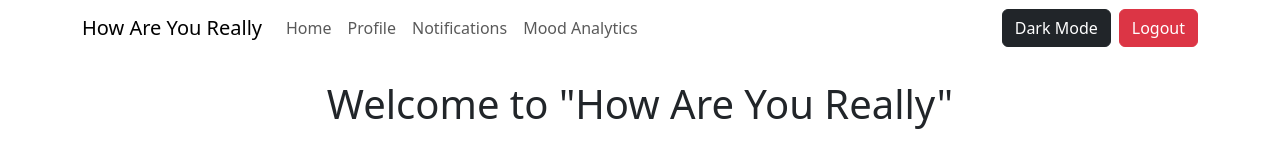
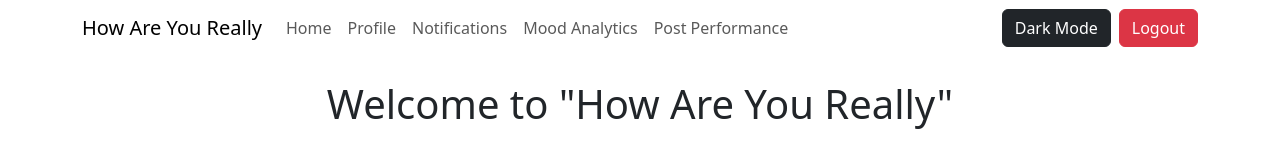
Before and after one commit to jeffdruid/how-are-you-really, a React (Create React App) app in the folder frontend/: page / in a window 1280 px wide. Shown: the top 156 px of the page. Built offline with nearby package versions, Linux system fonts and the light colour scheme; no server answers; the database is empty; sample sign-in values are in the browser's storage.

Commit message:
Refactor package dependencies and add PostPerformance component

```diff
--- a/frontend/src/App.js
+++ b/frontend/src/App.js
@@ -12,11 +12,13 @@ import NotFound from './components/NotFound';
 import PostDetail from './components/PostDetail';
 import NotificationsList from './components/NotificationsList';
 import MoodAnalytics from './components/MoodAnalytics';
+import PostPerformance from './components/PostPerformance';
 import './App.css';
 import { auth, firestore } from './firebase';
 import { getRedirectResult } from 'firebase/auth';
 import { doc, getDoc, setDoc, serverTimestamp } from 'firebase/firestore';
-
+import { Chart, registerables } from 'chart.js';
+Chart.register(...registerables);
 const App = () => {
   const [darkMode, setDarkMode] = useState(false);
   const navigate = useNavigate();
@@ -88,6 +90,7 @@ const App = () => {
         <Route path="/users/:userId" element={<ProfileView />} /> {/* Viewing other users' profiles */}
         <Route path="/posts/:id" element={<PostDetail />} />
         <Route path="/mood-analytics" element={<MoodAnalytics />} /> {/* New route for Mood Analytics */}
+        <Route path="/post-performance" element={<PostPerformance />} /> {/* New route for Post Performance */}
 
         {/* Notifications Route */}
         <Route
--- a/frontend/src/components/NavBar.js
+++ b/frontend/src/components/NavBar.js
@@ -45,7 +45,8 @@ const NavigationBar = () => {
             <Nav.Link as={Link} to="/">Home</Nav.Link>
             {currentUser && <Nav.Link as={Link} to="/profile">Profile</Nav.Link>}
             {currentUser && <Nav.Link as={Link} to="/notifications">Notifications</Nav.Link>}
-            {currentUser && <Nav.Link as={Link} to="/mood-analytics">Mood Analytics</Nav.Link>} {/* New link for Mood Analytics */}
+            {currentUser && <Nav.Link as={Link} to="/mood-analytics">Mood Analytics</Nav.Link>}
+            {currentUser && <Nav.Link as={Link} to="/post-performance">Post Performance</Nav.Link>}
           </Nav>
           <Nav>
             {/* Dark Mode Toggle Button */}
--- /dev/null
+++ b/frontend/src/components/PostPerformance.js
@@ -0,0 +1,107 @@
+import React, { useState, useEffect } from 'react';
+import { firestore } from '../firebase';
+import { useAuth } from '../contexts/AuthContext';
+import { collection, query, where, onSnapshot } from 'firebase/firestore';
+import { Bar } from 'react-chartjs-2';
+import { Spinner, Alert } from 'react-bootstrap';
+import { useNavigate } from 'react-router-dom'; // For navigation
+
+const PostPerformance = () => {
+  const [performanceData, setPerformanceData] = useState({});
+  const [loading, setLoading] = useState(true);
+  const [error, setError] = useState('');
+  const { currentUser } = useAuth();
+  const navigate = useNavigate();
+
+  useEffect(() => {
+    const fetchPerformanceData = () => {
+      if (!currentUser) return;
+
+      const postsRef = collection(firestore, 'Posts');
+      const postsQuery = query(postsRef, where('userId', '==', currentUser.uid));
+
+      onSnapshot(
+        postsQuery,
+        (snapshot) => {
+          const postPerformance = {
+            labels: [],
+            likeCounts: [],
+            commentCounts: [],
+            postIds: [], // Store post IDs for linking
+          };
+
+          snapshot.forEach((doc) => {
+            const post = doc.data();
+            postPerformance.labels.push(new Date(post.created_at.seconds * 1000).toLocaleDateString() || `Post ${doc.id}`); // Date of post
+            postPerformance.likeCounts.push(post.likeCount || 0);
+            postPerformance.commentCounts.push(post.commentCount || 0);
+            postPerformance.postIds.push(doc.id); // Store post ID
+          });
+
+          setPerformanceData(postPerformance);
+          setLoading(false);
+        },
+        (err) => {
+          console.error('Error fetching performance data:', err);
+          setError('Failed to load performance data.');
+          setLoading(false);
+        }
+      );
+    };
+
+    fetchPerformanceData();
+  }, [currentUser]);
+
+  const handleBarClick = (elements) => {
+    if (elements.length > 0) {
+      const elementIndex = elements[0].index;
+      const postId = performanceData.postIds[elementIndex];
+      navigate(`/posts/${postId}`); // Navigate to the post detail page
+    }
+  };
+
+  if (loading) {
+    return <Spinner animation="border" />;
+  }
+
+  if (error) {
+    return <Alert variant="danger">{error}</Alert>;
+  }
+
+  const data = {
+    labels: performanceData.labels,
+    datasets: [
+      {
+        label: 'Likes',
+        data: performanceData.likeCounts,
+        backgroundColor: 'rgba(153,102,255,0.6)',
+      },
+      {
+        label: 'Comments',
+        data: performanceData.commentCounts,
+        backgroundColor: 'rgba(255,159,64,0.6)',
+      },
+    ],
+  };
+
+  const options = {
+    plugins: {
+      legend: {
+        display: true,
+        position: 'bottom',
+      },
+    },
+    onClick: (event, elements) => handleBarClick(elements), // Add click event to bars
+  };
+
+  return (
+    <div style={{ textAlign: 'center' }}>
+      <h3>Post Performance Insights</h3>
+      <div style={{ maxWidth: '75%', margin: '0 auto', cursor: 'pointer' }}>
+        <Bar data={data} options={options} />
+      </div>
+    </div>
+  );
+};
+
+export default PostPerformance;
```
